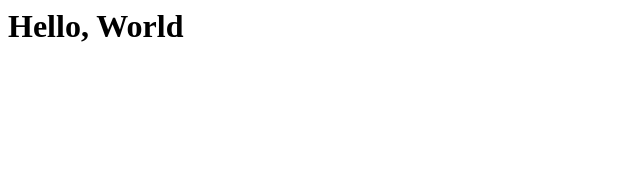
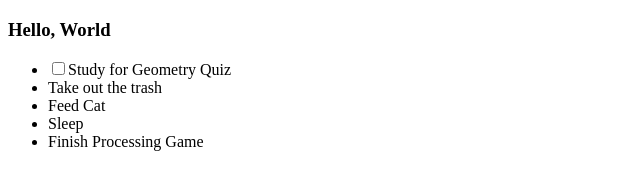
Before and after one commit to QuinnDACollins/todoapp, a plain HTML site: page index.html in a window 1280 px wide. Shown: the whole page, without its empty margins (0-640 px from the left). Drawn offline with Linux system fonts and the light colour scheme.

Commit message:
Added List, Added checkbox, Boilerplate

```diff
--- a/index.html
+++ b/index.html
@@ -1 +1,18 @@
-<h1>Hello, World</h1>
+<!DOCTYPE html>
+<html>
+<head>
+    <title>To Do App</title>
+</head>
+    <body>
+        <h3>
+            Hello, World
+        </h3>
+        <ul>
+       <li><input type="checkbox">Study for Geometry Quiz</li>
+        <li>Take out the trash</li>
+        <li>Feed Cat</li>
+        <li>Sleep</li>
+        <li>Finish Processing Game</li>
+        </ul>
+</body>
+</html>
```
